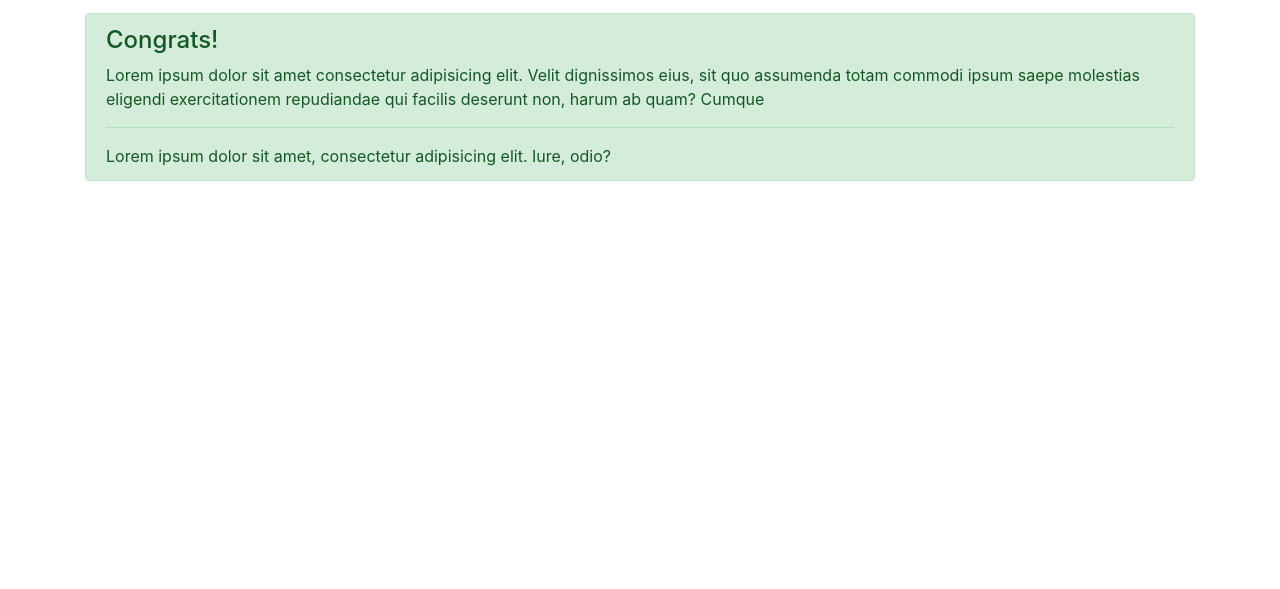
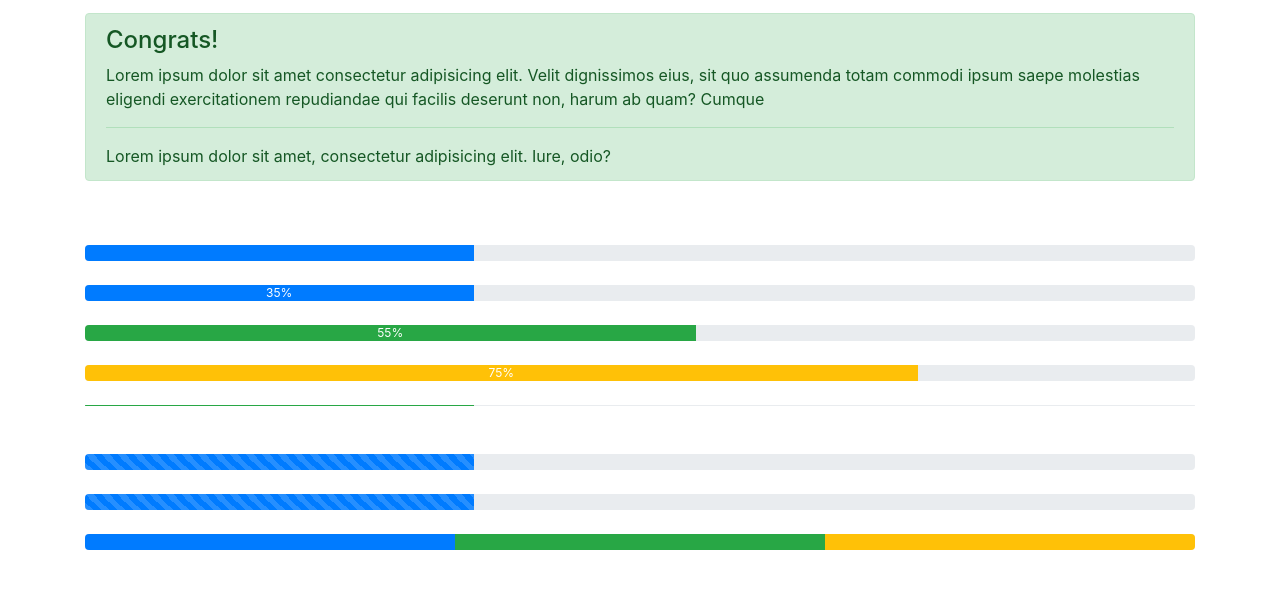
Before and after one commit to iamJakeRobbins/bootstrap_udemy, a website: page bootstrap_sandbox/3_7_alerts_progress.html in a window 1280 px wide. Shown: the part 786-1375 px from the top of the page. Drawn offline with nearby package versions, Linux system fonts and the light colour scheme.

Commit message:
progress bars!

```diff
--- a/bootstrap_sandbox/3_7_alerts_progress.html
+++ b/bootstrap_sandbox/3_7_alerts_progress.html
@@ -143,24 +143,24 @@
         <br>
 
         <!-- PROGRESS BARS -->
-        <div>
-            <div></div>
+        <div class="progress">
+            <div class="progress-bar" style="width:35%"></div>
         </div>
         <br>
-        <div>
-            <div></div>
+        <div class="progress">
+            <div class="progress-bar" style="width:35%">35%</div>
         </div>
         <br>
-        <div>
-            <div></div>
+        <div class="progress">
+            <div class="progress-bar bg-success" style="width:55%">55%</div>
         </div>
         <br>
-        <div>
-            <div></div>
+        <div class="progress">
+            <div class="progress-bar bg-warning" style="width:75%">75%</div>
         </div>
         <br>
-        <div>
-            <div></div>
+        <div class="progress" style="height:1px;">
+            <div class="progress-bar bg-success" style="width:35%"></div>
         </div>
         <br>
         <!-- HEIGHT -->
@@ -169,20 +169,20 @@
         </div>
         <br>
         <!-- STRIPED -->
-        <div>
-            <div></div>
+        <div class="progress">
+            <div class="progress-bar progress-bar-striped bg-red" style="width:35%"></div>
         </div>
         <br>
         <!-- ANIMATED -->
-        <div>
-            <div></div>
+        <div class="progress">
+            <div class="progress-bar progress-bar-striped progress-bar-animated bg-red" style="width:35%"></div>
         </div>
         <br>
         <!-- MULTIPLE BARS -->
-        <div>
-            <div></div>
-            <div></div>
-            <div></div>
+        <div class="progress">
+            <div class="progress-bar bg-primary" style="width:35%"></div>
+            <div class="progress-bar bg-success" style="width:35%"></div>
+            <div class="progress-bar bg-warning" style="width:35%"></div>
         </div>
 
     </div>
```
